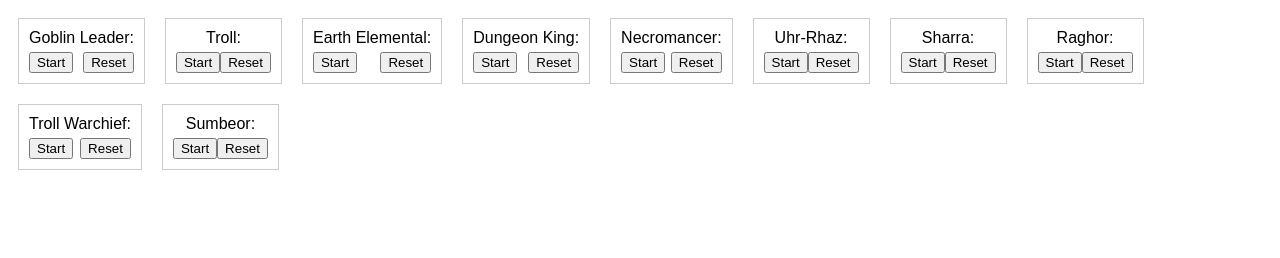
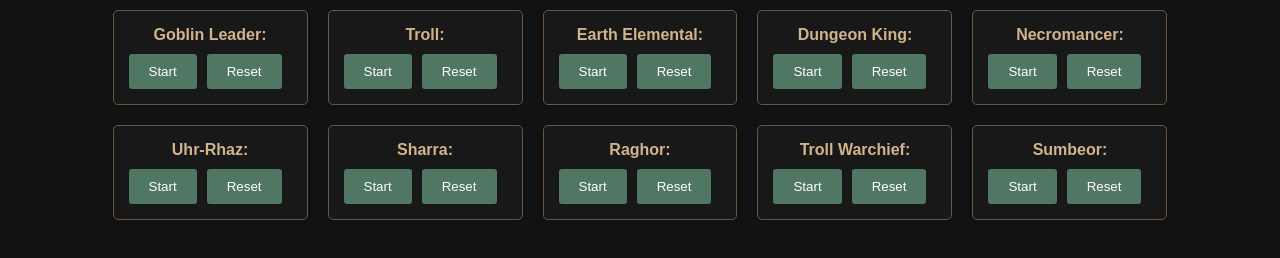
Before and after one commit to borkmanbork/borkmanbork.github.io, a plain HTML site: page index.html in a window 1280 px wide. Drawn offline with Linux system fonts and the light colour scheme.

Commit message:
Updated UI

```diff
--- a/index.html
+++ b/index.html
@@ -7,25 +7,58 @@
   <style>
         body {
             font-family: Arial, sans-serif;
+            background-color: #121212;
+            margin: 0;
+            color: #d2b48c;
         }
         .timer-container {
             display: flex;
             flex-wrap: wrap;
+            justify-content: center;
         }
         .timer {
-      border: 1px solid #ccc;
-      padding: 10px;
+            background-color: #181818;
+            border: 1px solid #6c553f;
+            padding: 15px; /* Increase padding for a more modern look */
             margin: 10px;
             text-align: center;
+            box-shadow: 0 2px 4px rgba(0, 0, 0, 0.1);
+            border-radius: 5px;
+            transition: background-color 0.3s, box-shadow 0.3s, border-color 0.3s;
+        }
+        .timer:hover {
+            background-color: #2e2e2e;
+            box-shadow: 0 4px 6px rgba(0, 0, 0, 0.1);
+            border-color: #6c553f;
+        }
+        .timer-name {
+            font-weight: bold;
+            margin-bottom: 5px;
+        }
+        .timer-display {
+            font-size: 20px;
         }
         .timer-controls {
             display: flex;
             justify-content: space-between;
             align-items: center;
-      margin-top: 5px;
+            margin-top: 10px;
         }
-
-
+        .start-button,
+        .reset-button {
+            background-color: #507664;
+            color: #fff;
+            border: none;
+            padding: 10px 20px; /* Increase padding for a more modern look */
+            margin-right: 10px; /* Add spacing between buttons */
+            cursor: pointer;
+            border-radius: 3px;
+            transition: background-color 0.3s;
+        }
+        .start-button:hover,
+        .reset-button:hover {
+            background-color: #3a4f54;
+        }
     </style>
 </head>
 <body>
```
Lines whose indentation alone changed are shown as unchanged.
